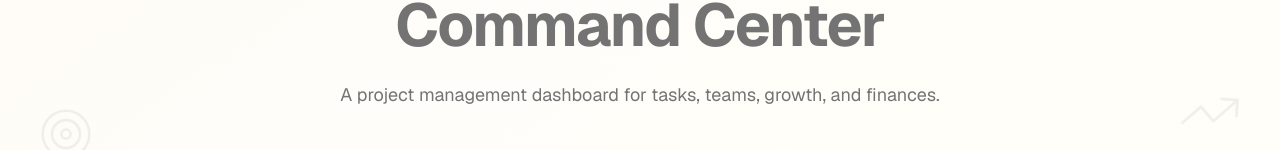
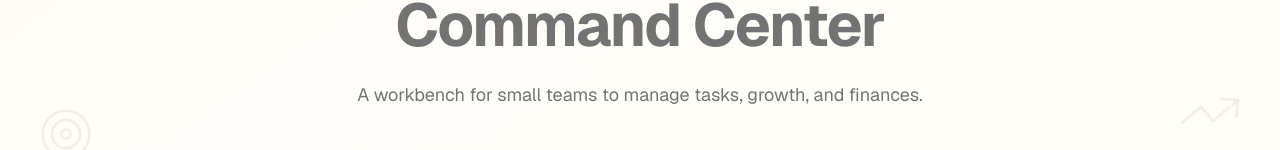
Before and after one commit to daolanx/compass-console, a Next.js app: page / in a window 1280 px wide. Shown: the part 193-343 px from the top of the page. Built offline with nearby package versions, Linux system fonts and the light colour scheme; no server answers.

Commit message:
fix: position as workbench for small teams

```diff
--- a/app/page.tsx
+++ b/app/page.tsx
@@ -116,7 +116,7 @@ export default function Home() {
             <span className="text-muted-foreground">Command Center</span>
           </h1>
           <p className="mt-6 text-lg leading-8 text-muted-foreground max-w-2xl mx-auto">
-            A project management dashboard for tasks, teams, growth, and finances.
+            A workbench for small teams to manage tasks, growth, and finances.
           </p>
           <div className="mt-10 flex items-center justify-center gap-4">
             <Link
```
